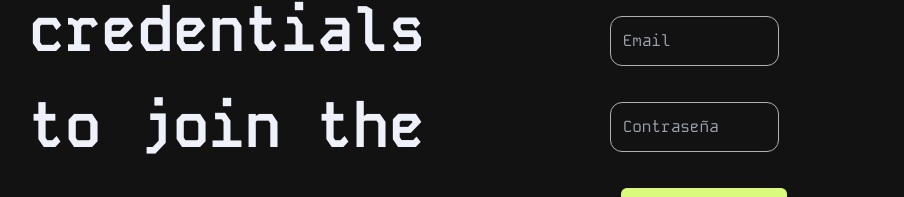
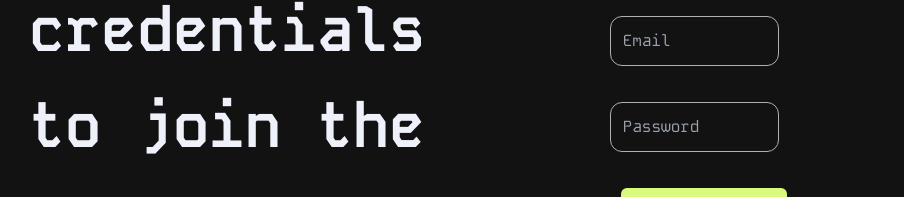
Before and after one commit to CumTech/MonolithicBank, a Next.js app: page /login in a window 1280 px wide. Shown: the part 422-619 px from the top of the page, without its empty margins (137-1041 px from the left). Built offline with nearby package versions, Linux system fonts and the light colour scheme.

Commit message:
Refactor form field placeholders in LogInForm component

```diff
--- a/src/components/forms/LogInForm.jsx
+++ b/src/components/forms/LogInForm.jsx
@@ -34,12 +34,18 @@ export default function LogInForm() {
                 {() => (
                     <Form className="flex flex-col gap-9 w-2/3">
                         <div className="flex flex-col w-3/5 gap-2">
-                            <Field name="email" type="email" placeholder="Email"
+                            <Field
+                                name="email"
+                                type="email"
+                                placeholder="Email"
                                 className="w-full p-3 rounded-xl border border-secondary-300 bg-transparent" />
                             <ErrorMessage name="email" component="div" className="text-danger-400/90" />
                         </div>
                         <div className="flex flex-col w-3/5 gap-2">
-                            <Field name="password" type="password" placeholder="Contraseña"
+                            <Field
+                                name="password"
+                                type="password"
+                                placeholder="Password"
                                 className="w-full p-3 rounded-xl border border-secondary-300 bg-transparent" />
                             <ErrorMessage name="password" component="div" className="text-danger-400/90" />
                         </div>
```
